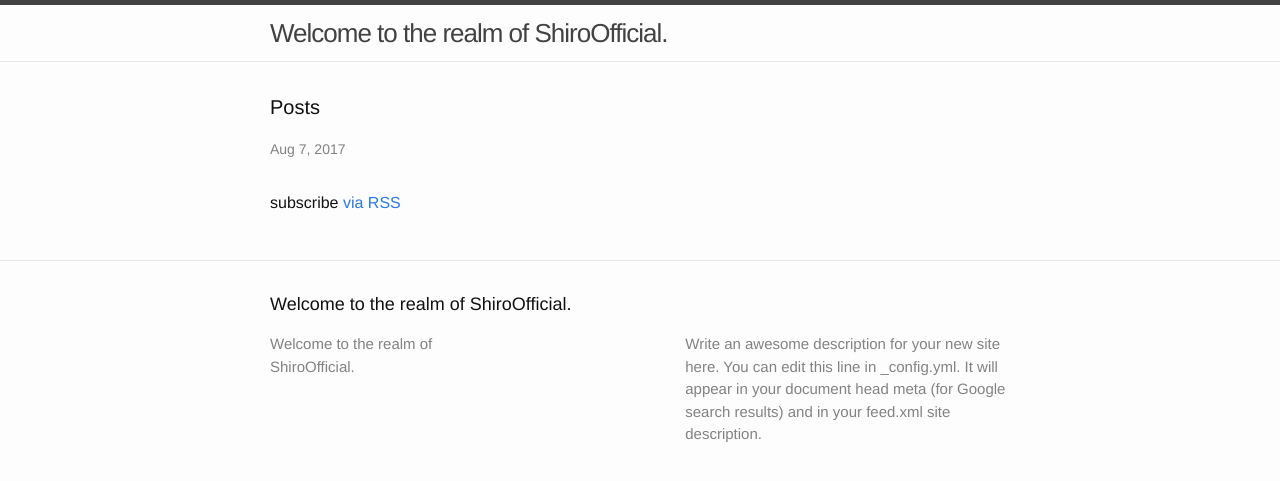
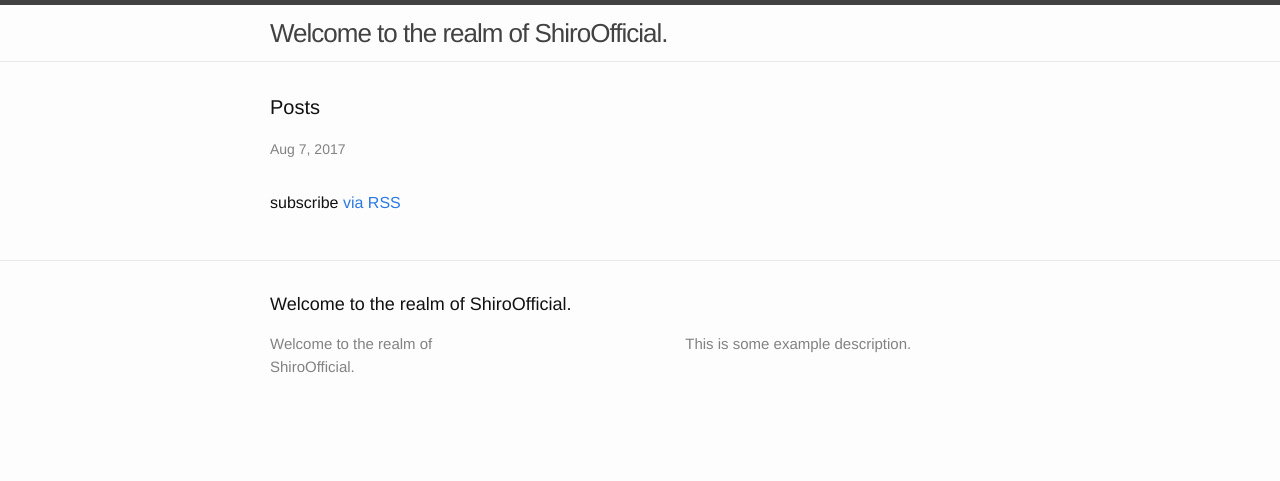
Before and after one commit to ShiroOfficial/ShiroOfficial, a Jekyll site: the page built from index.html, in a window 1280 px wide. Shown: the top 481 px of the page. Built offline with Jekyll 4.4.1, drawn with Linux system fonts in a browser that asks for light colours.

Commit message:
Update _config.yml

```diff
--- a/_config.yml
+++ b/_config.yml
@@ -8,9 +8,7 @@
 # Site settings
 title: Welcome to the realm of ShiroOfficial.
 description: > # this means to ignore newlines until "baseurl:"
-  Write an awesome description for your new site here. You can edit this
-  line in _config.yml. It will appear in your document head meta (for
-  Google search results) and in your feed.xml site description.
+ This is some example description.
 baseurl: "" # the subpath of your site, e.g. /blog
 url: "http://yourdomain.com" # the base hostname & protocol for your site
 
```
